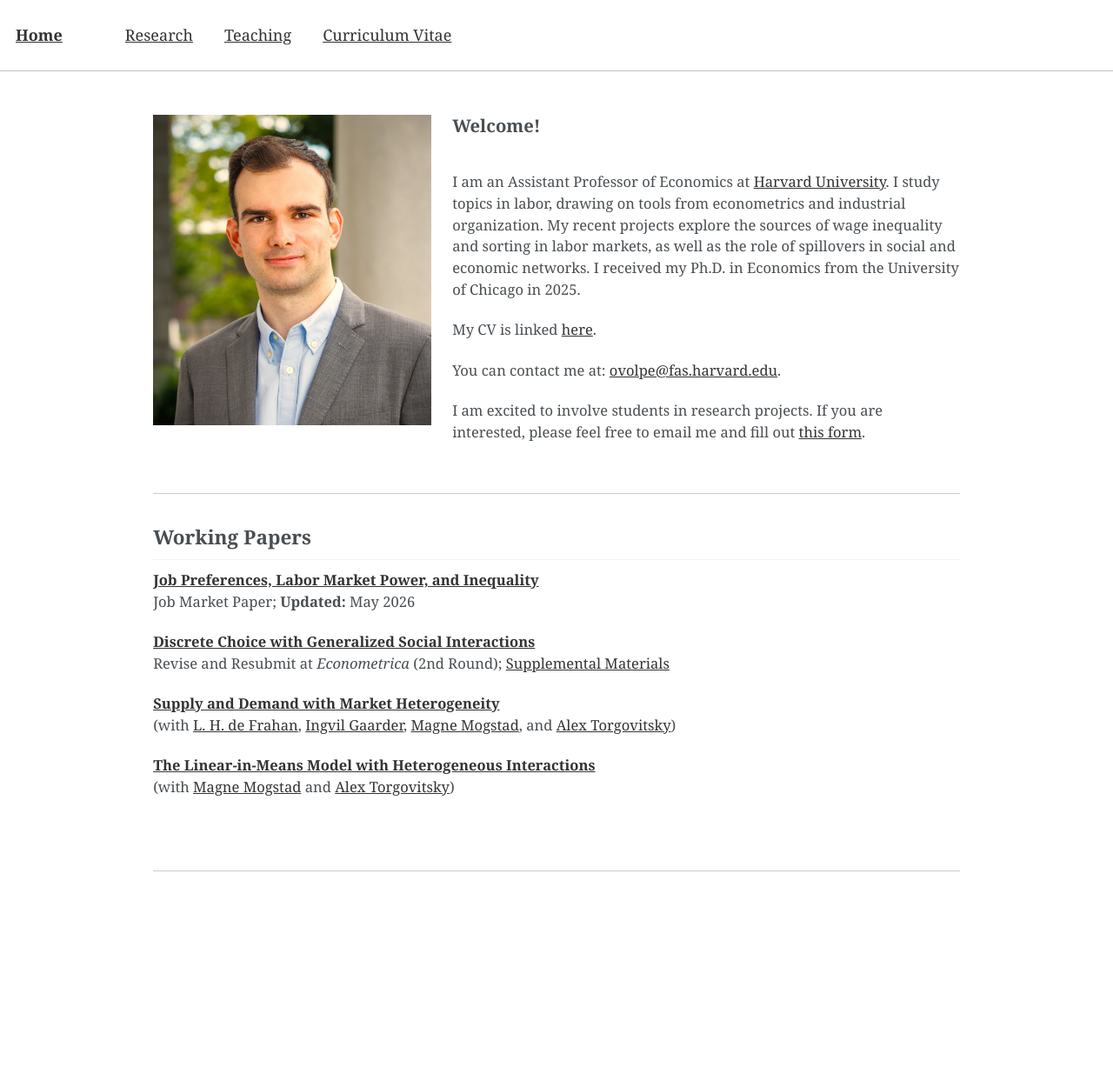
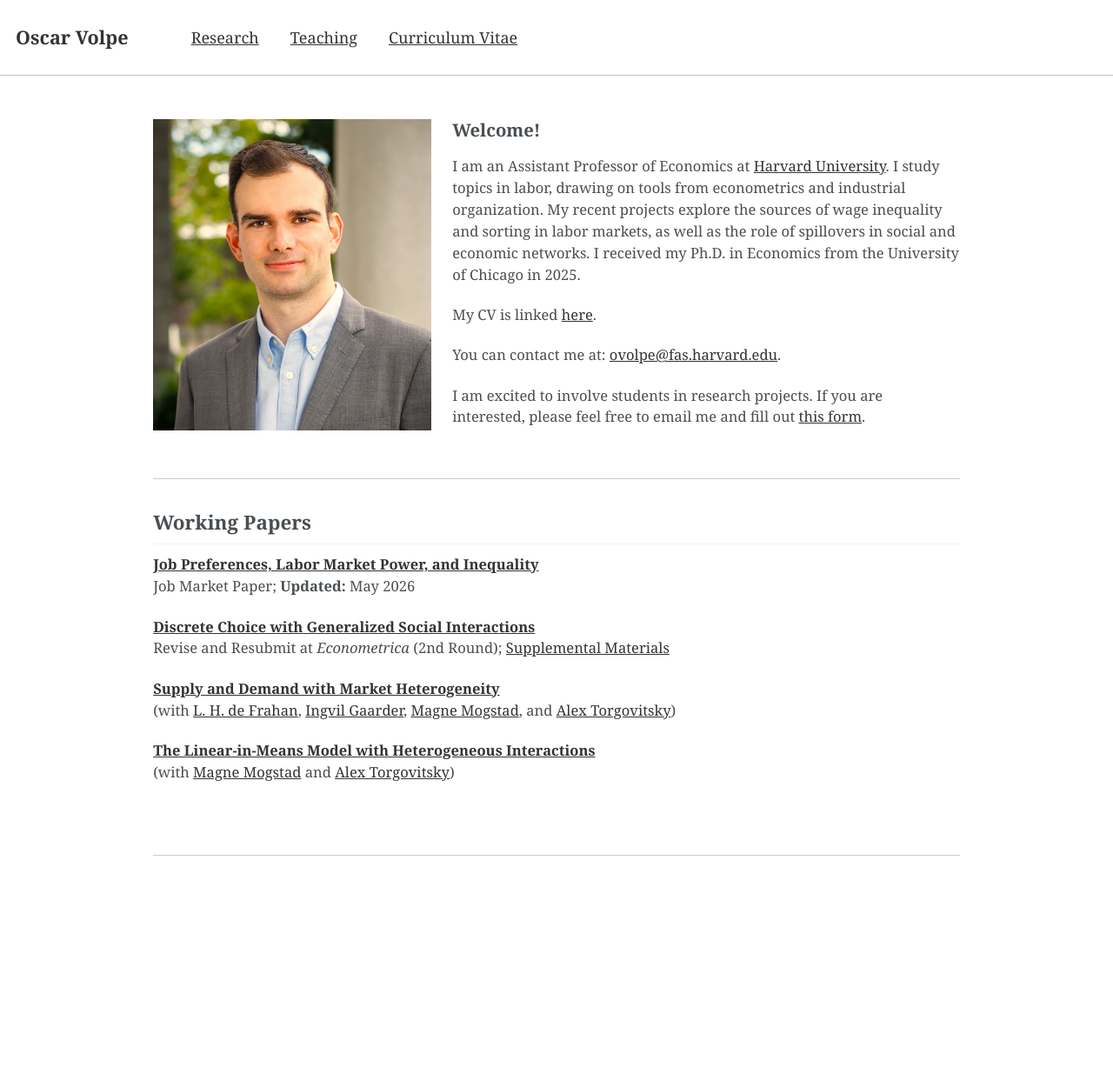
Before and after one commit to ovolpe/ovolpe.github.io, a Jekyll site: the page built from _pages/about.md, in a window 1280 px wide. Shown: the whole page at 87% size. Built offline with Jekyll 4.4.1, drawn with Linux system fonts in a browser that asks for light colours.

Commit message:
Update masthead and favicon

```diff
--- a/_config.yml
+++ b/_config.yml
@@ -7,7 +7,7 @@
 
 # Site Settings
 locale                   : "en-US"
-title                    : "Home"
+title                    : "Oscar Volpe"
 title_separator          : "-"
 name                     : &name "Oscar Volpe"
 description              : &description "personal description"
--- a/_includes/head/custom.html
+++ b/_includes/head/custom.html
@@ -2,25 +2,8 @@
 
 <!-- start custom head snippets -->
 
-<link rel="apple-touch-icon" sizes="57x57" href="{{ base_path }}/images/apple-touch-icon-57x57.png?v=M44lzPylqQ">
-<link rel="apple-touch-icon" sizes="60x60" href="{{ base_path }}/images/apple-touch-icon-60x60.png?v=M44lzPylqQ">
-<link rel="apple-touch-icon" sizes="72x72" href="{{ base_path }}/images/apple-touch-icon-72x72.png?v=M44lzPylqQ">
-<link rel="apple-touch-icon" sizes="76x76" href="{{ base_path }}/images/apple-touch-icon-76x76.png?v=M44lzPylqQ">
-<link rel="apple-touch-icon" sizes="114x114" href="{{ base_path }}/images/apple-touch-icon-114x114.png?v=M44lzPylqQ">
-<link rel="apple-touch-icon" sizes="120x120" href="{{ base_path }}/images/apple-touch-icon-120x120.png?v=M44lzPylqQ">
-<link rel="apple-touch-icon" sizes="144x144" href="{{ base_path }}/images/apple-touch-icon-144x144.png?v=M44lzPylqQ">
-<link rel="apple-touch-icon" sizes="152x152" href="{{ base_path }}/images/apple-touch-icon-152x152.png?v=M44lzPylqQ">
-<link rel="apple-touch-icon" sizes="180x180" href="{{ base_path }}/images/apple-touch-icon-180x180.png?v=M44lzPylqQ">
-<link rel="icon" type="image/png" href="{{ base_path }}/images/favicon-32x32.png?v=M44lzPylqQ" sizes="32x32">
-<link rel="icon" type="image/png" href="{{ base_path }}/images/android-chrome-192x192.png?v=M44lzPylqQ" sizes="192x192">
-<link rel="icon" type="image/png" href="{{ base_path }}/images/favicon-96x96.png?v=M44lzPylqQ" sizes="96x96">
-<link rel="icon" type="image/png" href="{{ base_path }}/images/favicon-16x16.png?v=M44lzPylqQ" sizes="16x16">
-<link rel="manifest" href="{{ base_path }}/images/manifest.json?v=M44lzPylqQ">
-<link rel="mask-icon" href="{{ base_path }}/images/safari-pinned-tab.svg?v=M44lzPylqQ" color="#000000">
-<link rel="shortcut icon" href="/images/favicon.ico?v=M44lzPylqQ">
-<meta name="msapplication-TileColor" content="#000000">
-<meta name="msapplication-TileImage" content="{{ base_path }}/images/mstile-144x144.png?v=M44lzPylqQ">
-<meta name="msapplication-config" content="{{ base_path }}/images/browserconfig.xml?v=M44lzPylqQ">
+<link rel="icon" href="{{ base_path }}/favicon.ico" type="image/x-icon">
+<link rel="shortcut icon" href="{{ base_path }}/favicon.ico" type="image/x-icon">
 <meta name="theme-color" content="#ffffff">
 <link rel="stylesheet" href="{{ base_path }}/assets/css/academicons.css"/>
 
--- a/assets/css/main.scss
+++ b/assets/css/main.scss
@@ -50,6 +50,16 @@ a:hover {
   text-decoration: underline !important;
 }
 
+.masthead .masthead__menu-item--lg > a,
+.masthead .masthead__menu-item--lg > a:hover {
+  font-size: 1.2rem;
+  text-decoration: none !important;
+}
+
+.greedy-nav .visible-links .masthead__menu-item--lg > a:before {
+  display: none;
+}
+
 .profile-intro {
   --profile-intro-column-gap: 24px;
 
@@ -71,6 +81,10 @@ a:hover {
   margin-top: 0;
 }
 
+.profile-intro__text h4 {
+  margin-bottom: 1.3em;
+}
+
 .profile-intro__interest-line {
   display: block;
 }
```
Also changed, not shown: favicon.ico (added).
